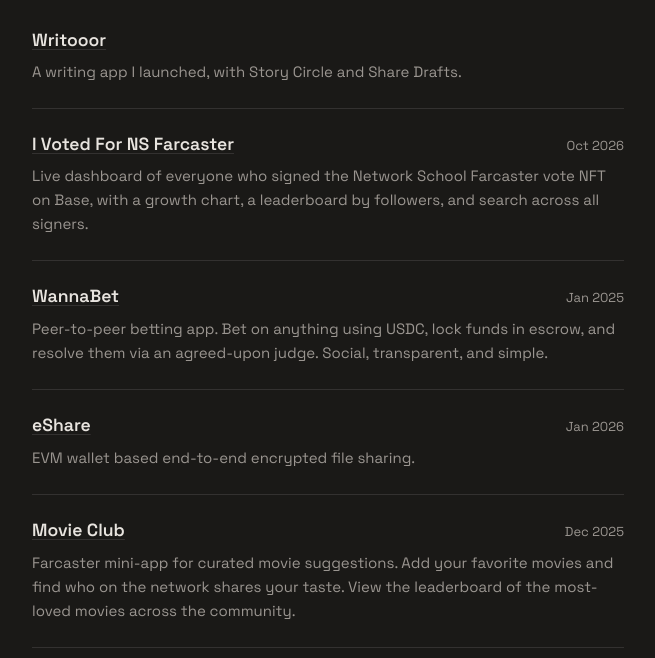
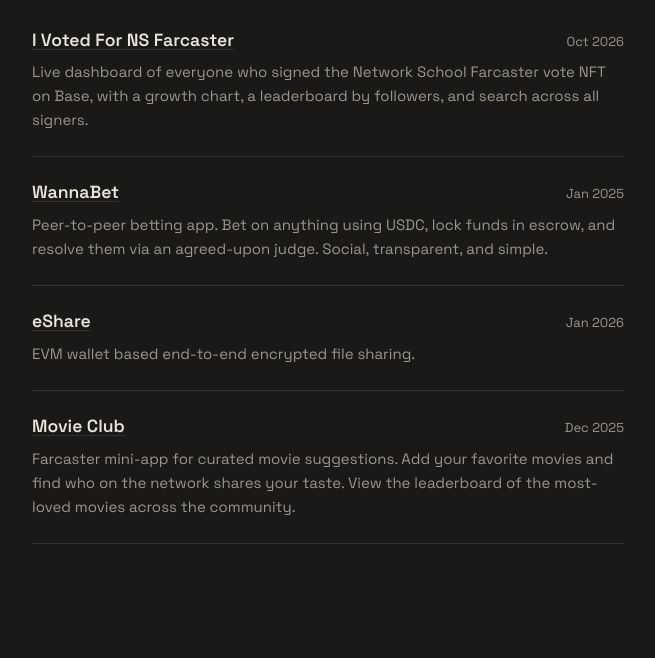
Before and after one commit to gofordylan/dylanbrodeur.org, a plain HTML site: page projects.html in a window 1280 px wide. Shown: the part 190-848 px from the top of the page, without its empty margins (312-967 px from the left). After the commit the page ends 800 px from the top, so only its background shows below. Drawn offline with Linux system fonts and the light colour scheme.

Commit message:
Revert "Update bio and writing; add Writooor"
This reverts commit 012ded02f5592201eae0c94b1f20f54df317d0e7.

```diff
--- a/projects.html
+++ b/projects.html
@@ -40,13 +40,6 @@
 
             <div class="project">
                 <div class="project-header">
-                    <h3><a href="https://writooor.com/" target="_blank">Writooor</a></h3>
-                </div>
-                <p>A writing app I launched, with Story Circle and Share Drafts.</p>
-            </div>
-
-            <div class="project">
-                <div class="project-header">
                     <h3><a href="https://fc.dylanbrodeur.org" target="_blank">I Voted For NS Farcaster</a></h3>
                     <span class="project-date">Oct 2026</span>
                 </div>
```
Also changed, not shown: index.html (+1 -1 lines), writing.html (+1 -1 lines).
